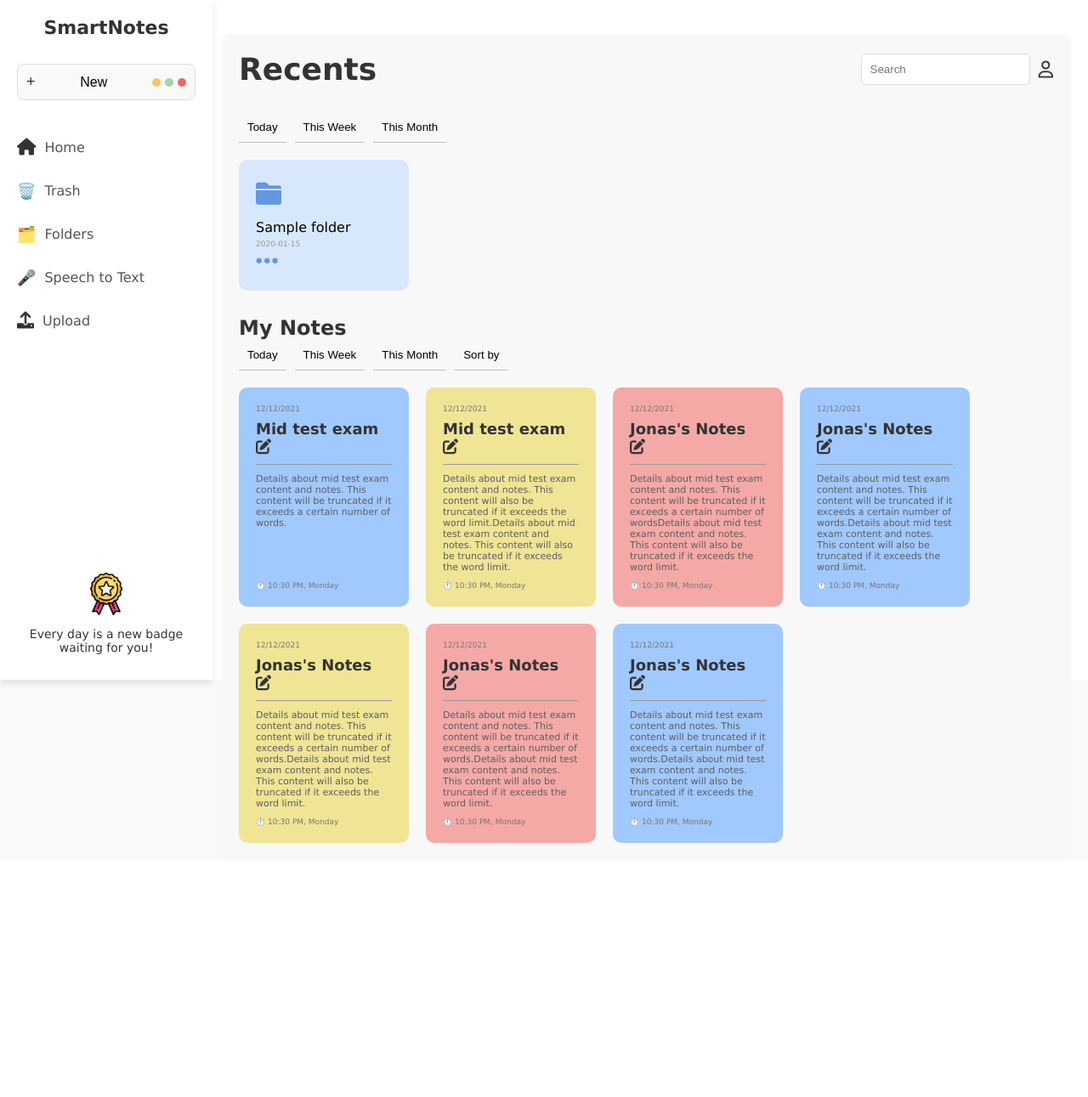
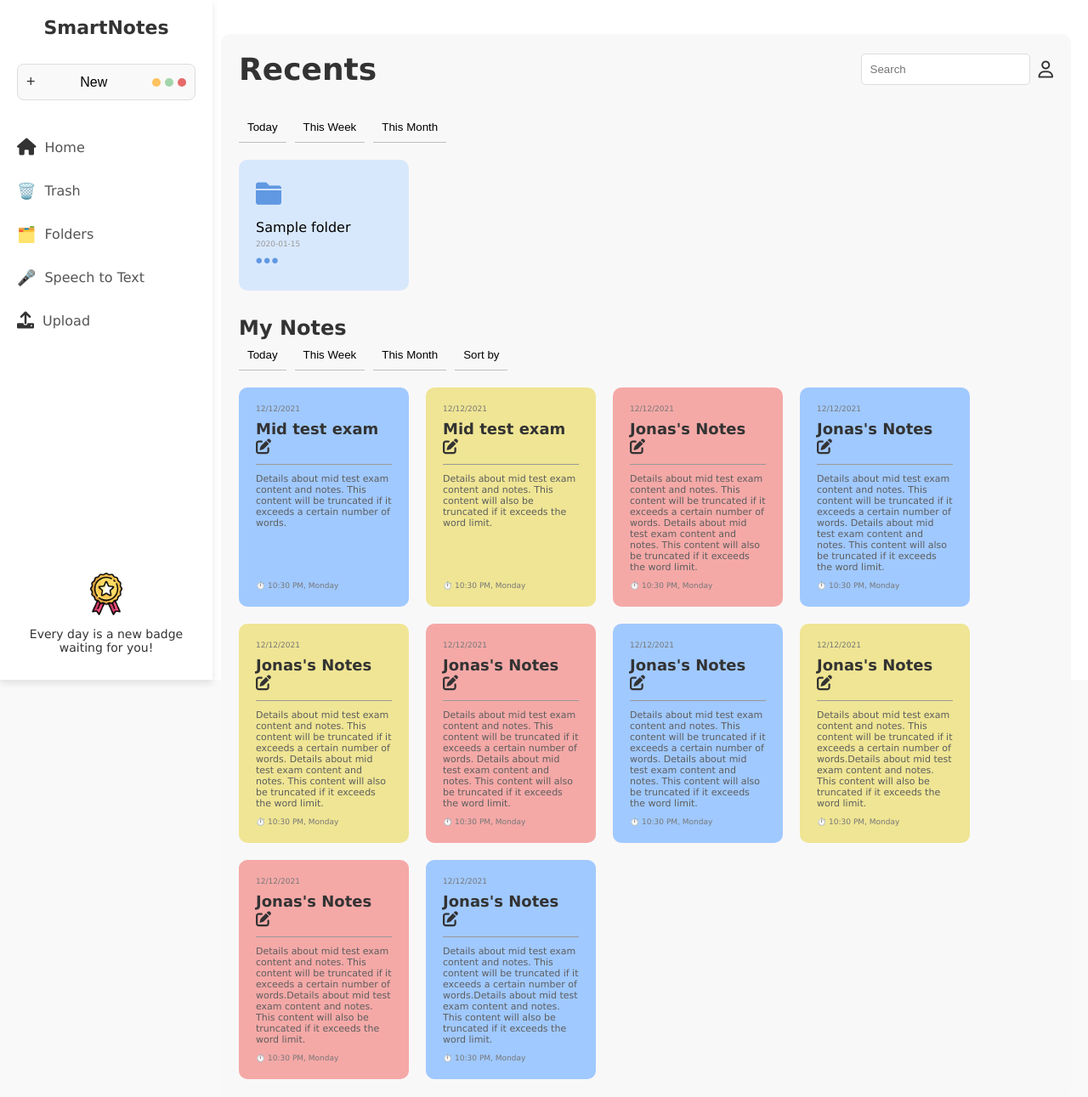
Before and after one commit to hayawalid/AI-Powered-Note-Taking-Website, a PHP site: page /pages/UserDashboard.php in a window 1280 px wide. Shown: the whole page at 85% size. Before the commit the page ends 992 px from the top, so only its background shows below. Run offline with PHP 8.4, Linux system fonts and the light colour scheme; tables that the repository leaves empty or names only in its code hold one stand-in row (values such as "Sample post").

Commit message:
dynamic content

```diff
--- a/includes/folder_class.php
+++ b/includes/folder_class.php
@@ -27,26 +27,12 @@ class folder {
             }
         }
     }
-    static function readByParent($parent_id = null) {
-        global $con;
-        $parent_id = isset($parent_id) ? $parent_id : 'NULL';
-        $sql = "SELECT ID, name, DATE_FORMAT(created_at, '%Y-%m-%d') as created_at FROM folders WHERE folder_id = $parent_id";
-        $result = mysqli_query($con, $sql);
-        if ($result) {
-            $folders = [];
-            while ($row = mysqli_fetch_assoc($result)) {
-                $folders[] = $row;
-            }
-            return $folders;
-        } else {
-            echo "Error: " . mysqli_error($con);
-            return false;
-        }
-    }
+
+        //... existing methods
 
         static function create($name, $folder_id = null) {
             global $con;
-            $folder_id = isset($folder_id) ? $folder_id : 'NULL';
+            $folder_id = isset($folder_id) ? $folder_id : '1';  // Use '0' to indicate the root
             $sql = "INSERT INTO folders (name, folder_id) VALUES ('$name', $folder_id)";
             if (mysqli_query($con, $sql)) {
                 $new_id = mysqli_insert_id($con);
@@ -58,6 +44,21 @@ class folder {
             }
         }
 
+        static function readByParent($parent_id = '1') {
+            global $con;
+            $sql = "SELECT ID, name, DATE_FORMAT(created_at, '%Y-%m-%d') as created_at FROM folders WHERE folder_id = $parent_id";
+            $result = mysqli_query($con, $sql);
+            if ($result) {
+                $folders = [];
+                while ($row = mysqli_fetch_assoc($result)) {
+                    $folders[] = $row;
+                }
+                return $folders;
+            } else {
+                echo "Error: " . mysqli_error($con);
+                return false;
+            }
+        }
 
 
 
--- a/pages/UserDashboard.php
+++ b/pages/UserDashboard.php
@@ -1,19 +1,31 @@
 <!DOCTYPE html>
 <html lang="en">
-
 <head>
     <meta charset="UTF-8">
     <meta name="viewport" content="width=device-width, initial-scale=1.0">
     <title>My Notes</title>
     <link rel="stylesheet" href="../assets/css/user_style.css">
     <link rel="stylesheet" href="https://cdnjs.cloudflare.com/ajax/libs/font-awesome/6.0.0-beta3/css/all.min.css">
+    <style>
+        /* Style for disabled buttons */
+        button:disabled {
+            background-color: #e0e0e0; /* Light gray background */
+            color: #777; /* Dark gray text */
+            cursor: not-allowed; /* Changes cursor to indicate disabled state */
+            opacity: 0.6; /* Optional: Make button slightly transparent */
+            border: none; /* Gray border */
+        }
+        /* Optional: More specific targeting if needed */
+        .popover-btn:disabled {
+            background-color: #e0e0e0;
+            color: #888;
+        }
+    </style>
 </head>
-
 <body>
 <div class="container">
     <?php include '../includes/user_sidebar.php'; ?>
     <main class="main-content">
-
         <section class="bordered-content">
             <div class="page-header">
                 <h1>Recents</h1>
@@ -32,30 +44,43 @@
                     <?php
                     $obj = folder::readRecent();
                     $colors = ['blue', 'yellow', 'red'];
-
                     if ($obj) {
                         for ($j = 0; $j < count($obj); $j++) {
                             $color = $colors[$j % count($colors)];
+                            $folderId = $obj[$j]['ID'];
+                            $folderName = strtolower($obj[$j]['name']); // Normalize name for comparison
+                            $isGeneral = ($folderId == 1 && $folderName == 'general');
                             ?>
                             <div class="folder <?php echo $color; ?>">
                                 <i class="fa-solid fa-folder fold"></i>
-                                    <?php
-                                    echo "<p>" . $obj[$j]['name'] . "</p>";
-                                    echo "<span>" . $obj[$j]['created_at'] . "</span>";
-                                    ?>
+                                <p><?php echo $obj[$j]['name']; ?></p>
+                                <span><?php echo $obj[$j]['created_at']; ?></span>
                                 <i class="fa-solid fa-ellipsis ellipsis"></i>
                                 <div class="popover">
+                                    <!-- Rename Button -->
                                     <button class="popover-btn rename"
-                                            data-folder-id="<?php echo $obj[$j]['ID']; ?>">Rename</button>                                        <button class="popover-btn">Move</button>
+                                            data-folder-id="<?php echo $folderId; ?>"
+                                            <?php echo $isGeneral ? 'disabled title="Cannot rename General folder"' : ''; ?>>
+                                        Rename
+                                    </button>
+                                    <button class="popover-btn move"
+                                            data-folder-id="<?php echo $folderId; ?>"
+                                            <?php echo $isGeneral ? 'disabled title="Cannot move General folder"' : ''; ?>>
+                                        Move
+                                    </button>
+                                    <!-- Delete Button -->
                                     <button class="popover-btn delete"
-                                            data-folder-id="<?php echo $obj[$j]['ID']; ?>">Delete</button>
+                                            data-folder-id="<?php echo $folderId; ?>"
+                                            <?php echo $isGeneral ? 'disabled title="Cannot delete General folder"' : ''; ?>
+                                            onclick="<?php echo !$isGeneral ? "openTrashModal('$folderId')" : ''; ?>">
+                                        Delete
+                                    </button>
                                 </div>
                             </div>
                             <?php
                         }
                     }
                     ?>
-
                 </div>
             </section>
             <section class="my-notes">
@@ -67,40 +92,53 @@
                     <button>Sort by</button>
                 </div>
                 <div class="notes">
-
                     <div class="note blue">
                         <span>12/12/2021</span>
                         <h3>Mid test exam <i class="fa-solid fa-pen-to-square"></i></h3>
                         <hr>
-                            <p>Details about mid test exam content and notes. This content will be truncated if it
-                                exceeds a certain number of words.</p>
+                        <p>Details about mid test exam content and notes. This content will be truncated if it exceeds a certain number of words.</p>
                         <span class="bottom">⏱️ 10:30 PM, Monday</span>
                     </div>
                     <div class="note yellow">
                         <span>12/12/2021</span>
                         <h3>Mid test exam <i class="fa-solid fa-pen-to-square"></i></h3>
                         <hr>
-                            <p>Details about mid test exam content and notes. This content will also be truncated if it
-                                exceeds the word limit.Details about mid test exam content and notes. This content will
-                                also be truncated if it exceeds the word limit.</p>
+                        <p>Details about mid test exam content and notes. This content will also be truncated if it exceeds the word limit.</p>
                         <span class="bottom">⏱️ 10:30 PM, Monday</span>
                     </div>
                     <div class="note red">
                         <span>12/12/2021</span>
                         <h3>Jonas's Notes <i class="fa-solid fa-pen-to-square"></i></h3>
                         <hr>
-                            <p>Details about mid test exam content and notes. This content will be truncated if it
-                                exceeds a certain number of wordsDetails about mid test exam content and notes. This
-                                content will also be truncated if it exceeds the word limit.</p>
+                        <p>Details about mid test exam content and notes. This content will be truncated if it exceeds a certain number of words. Details about mid test exam content and notes. This content will also be truncated if it exceeds the word limit.</p>
                         <span class="bottom">⏱️ 10:30 PM, Monday</span>
                     </div>
                     <div class="note blue">
                         <span>12/12/2021</span>
                         <h3>Jonas's Notes <i class="fa-solid fa-pen-to-square"></i></h3>
                         <hr>
-                            <p>Details about mid test exam content and notes. This content will be truncated if it
-                                exceeds a certain number of words.Details about mid test exam content and notes. This
-                                content will also be truncated if it exceeds the word limit.</p>
+                        <p>Details about mid test exam content and notes. This content will be truncated if it exceeds a certain number of words. Details about mid test exam content and notes. This content will also be truncated if it exceeds the word limit.</p>
+                        <span class="bottom">⏱️ 10:30 PM, Monday</span>
+                    </div>
+                    <div class="note yellow">
+                        <span>12/12/2021</span>
+                        <h3>Jonas's Notes <i class="fa-solid fa-pen-to-square"></i></h3>
+                        <hr>
+                        <p>Details about mid test exam content and notes. This content will be truncated if it exceeds a certain number of words. Details about mid test exam content and notes. This content will also be truncated if it exceeds the word limit.</p>
+                        <span class="bottom">⏱️ 10:30 PM, Monday</span>
+                    </div>
+                    <div class="note red">
+                        <span>12/12/2021</span>
+                        <h3>Jonas's Notes <i class="fa-solid fa-pen-to-square"></i></h3>
+                        <hr>
+                        <p>Details about mid test exam content and notes. This content will be truncated if it exceeds a certain number of words. Details about mid test exam content and notes. This content will also be truncated if it exceeds the word limit.</p>
+                        <span class="bottom">⏱️ 10:30 PM, Monday</span>
+                    </div>
+                    <div class="note blue">
+                        <span>12/12/2021</span>
+                        <h3>Jonas's Notes <i class="fa-solid fa-pen-to-square"></i></h3>
+                        <hr>
+                        <p>Details about mid test exam content and notes. This content will be truncated if it exceeds a certain number of words. Details about mid test exam content and notes. This content will also be truncated if it exceeds the word limit.</p>
                             <span class="bottom">⏱️ 10:30 PM, Monday</span>
                         </div>
                         <div class="note yellow">
```
Also changed, not shown: pages/Folders.php (+5 -6 lines), pages/folder_contents.php (+22 -5 lines). Lines whose indentation alone changed are shown as unchanged.
